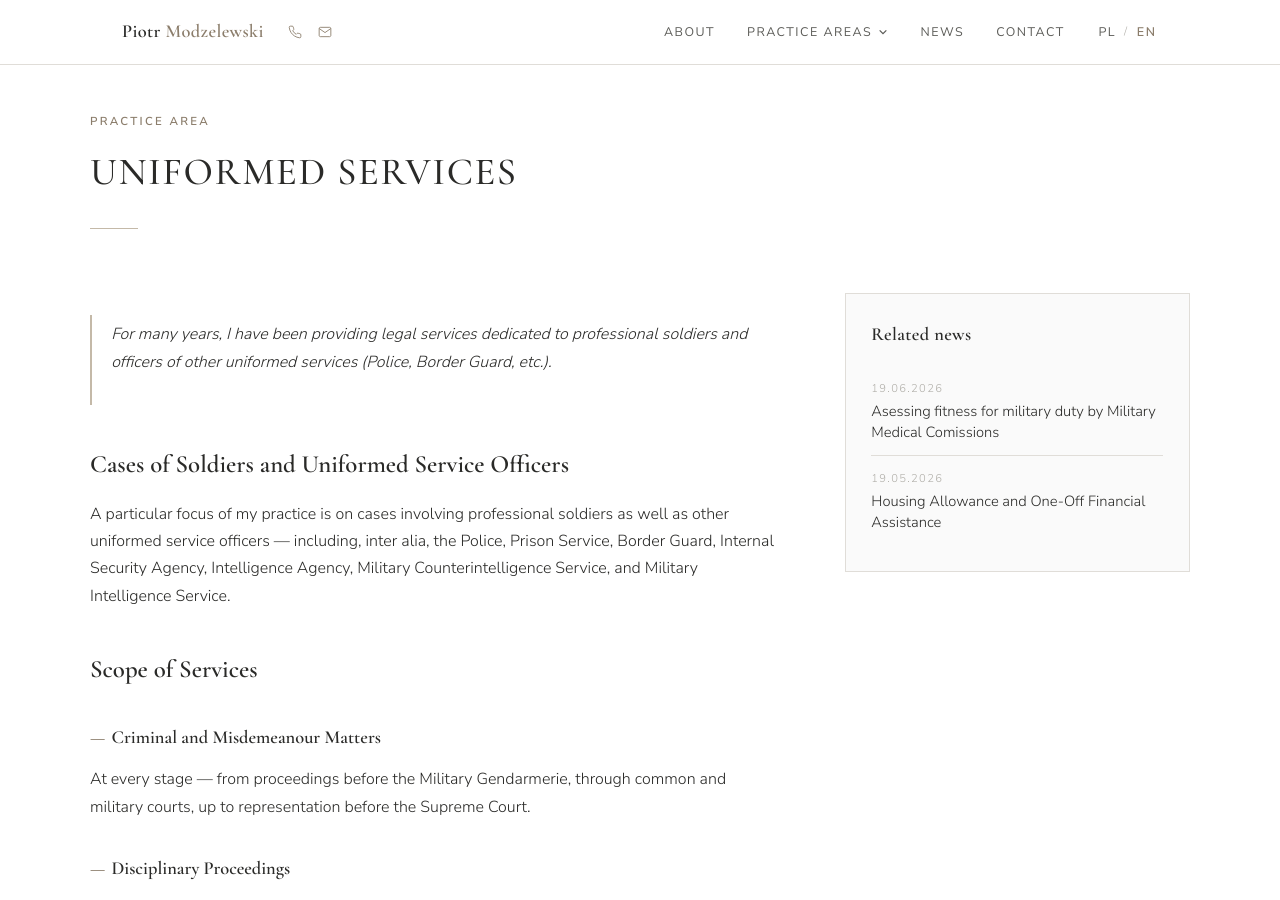
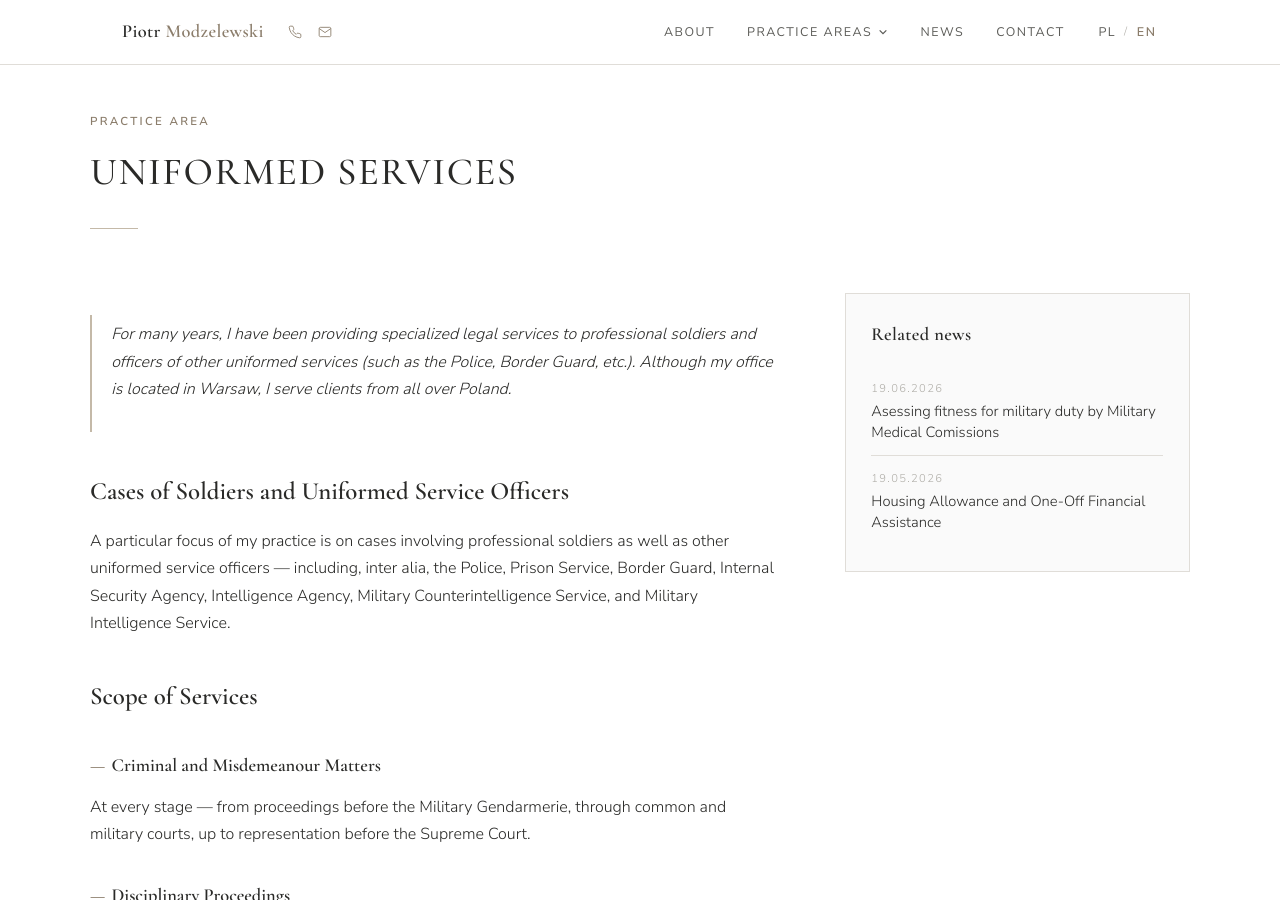
Before and after one commit to pmmodzelewski/adwokatmodzelewski.pl, a Jekyll site: the page built from _specjalizacje/en/uniformed-services.md, in a window 1280 px wide and 900 px high. Built offline with Jekyll 4.4.1, drawn with Linux system fonts in a browser that asks for light colours; Markdown is read by kramdown in place of the engine named in the settings.

Commit message:
Update uniformed-services.md

```diff
--- a/_specjalizacje/en/uniformed-services.md
+++ b/_specjalizacje/en/uniformed-services.md
@@ -31,8 +31,9 @@ faq:
     to the uniform. Fortunately, courts (in particular non-military courts) apply it relatively rarely."
 ---
 
-> For many years, I have been providing legal services dedicated to professional soldiers
-> and officers of other uniformed services (Police, Border Guard, etc.).
+> For many years, I have been providing specialized legal services to professional
+> soldiers and officers of other uniformed services (such as the Police, Border Guard, etc.).
+> Although my office is located in Warsaw, I serve clients from all over Poland.
 
 ## Cases of Soldiers and Uniformed Service Officers
 
```
